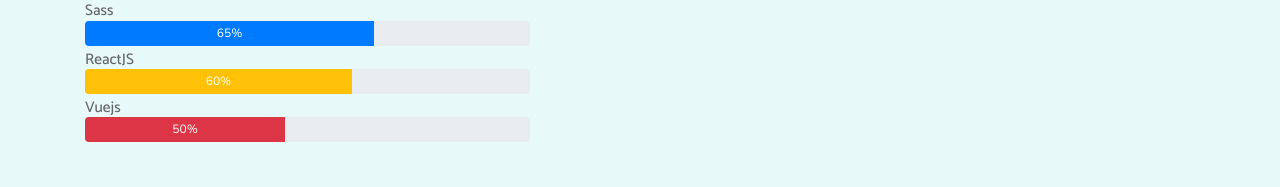
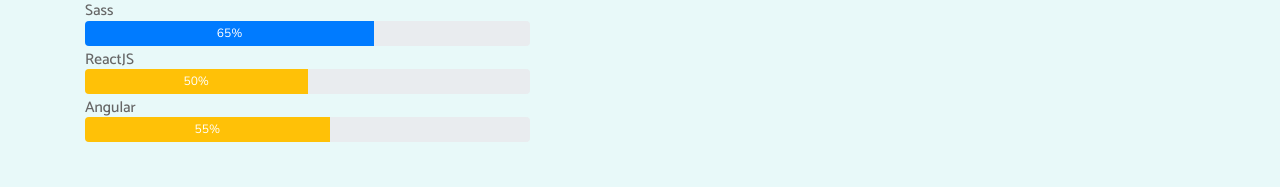
Before and after one commit to vemerie/PortfolioApp, a plain HTML site: page index.html in a window 1280 px wide. Shown: the part 1446-1633 px from the top of the page. Drawn offline with nearby package versions, Linux system fonts and the light colour scheme.

Commit message:
add angular to curriculum vitae

```diff
--- a/index.html
+++ b/index.html
@@ -176,11 +176,11 @@
 						</div>
 						<p>ReactJS</p>
 						<div class="progress">
-							<div class="progress-bar bg-warning" role="progressbar" style="width: 60%;" aria-valuenow="55" aria-valuemin="0" aria-valuemax="100">60%</div>
+							<div class="progress-bar bg-warning" role="progressbar" style="width: 50%;" aria-valuenow="50" aria-valuemin="0" aria-valuemax="100">50%</div>
 						</div>
-						<p style=" width:150px;">Vuejs</p>
+						<p style=" width:150px;">Angular</p>
 						<div class="progress">
-							<div class="progress-bar bg-danger" role="progressbar" style="width: 45%;" aria-valuenow="55" aria-valuemin="0" aria-valuemax="100">50%</div>
+							<div class="progress-bar bg-warning" role="progressbar" style="width: 55%;" aria-valuenow="55" aria-valuemin="0" aria-valuemax="100">55%</div>
 						</div>
 					</div>
 					<div class="col-md-5 mr-auto" data-aos="fade-down-left" data-aos-delay="300" data-aos-duration="1000">
```
